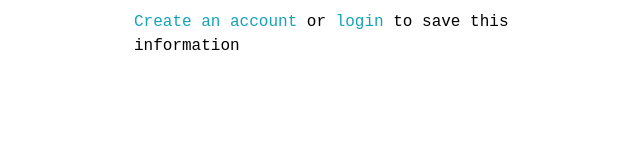
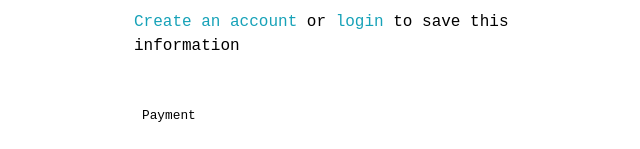
Before and after one commit to tarahwaters/milestone-project4, a Django app: template checkout/templates/checkout/checkout.html in a window 1280 px wide. Shown: the part 1018-1167 px from the top of the page, without its empty margins (40-680 px from the left). Before the commit the page ends 1068 px from the top, so only its background shows below. Run offline with Django 3.2, Linux system fonts and the light colour scheme; the template is opened without the code that fills it: values that come from a table or form of the project are taken from there, others are empty; some libraries are stand-ins or nearby versions.

Commit message:
Add fieldset boilerplate for Stripe mpayment element

```diff
--- a/checkout/templates/checkout/checkout.html
+++ b/checkout/templates/checkout/checkout.html
@@ -57,7 +57,14 @@
                         {% endif %}
                   </div>
                 </fieldset>
-                <fieldset class="rounded px-3"></fieldset>
+                <fieldset class="rounded px-3">
+                    <legend class="fieldset-label small text-black px-2 w-auto">Payment</legend>
+                    <!-- A Stripe card element will go here -->
+                    <div class="mb-3" id="card-element"></div>
+
+                    <!-- Used to display form errors -->
+                    <div class="mb-3 text-danger" id="card-errors" role="alert"></div>
+                </fieldset>
             </form>
          </div>
     </div>
```
